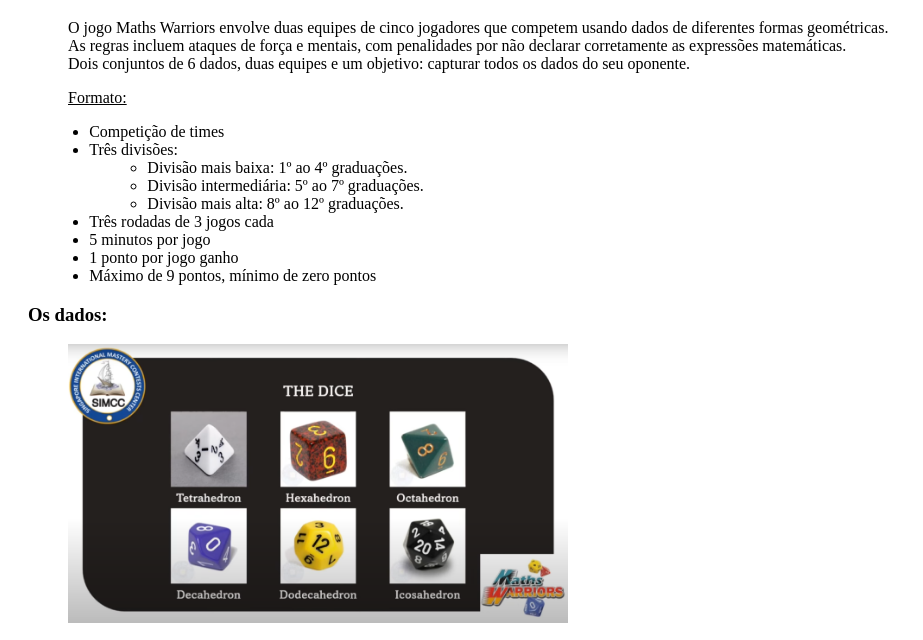
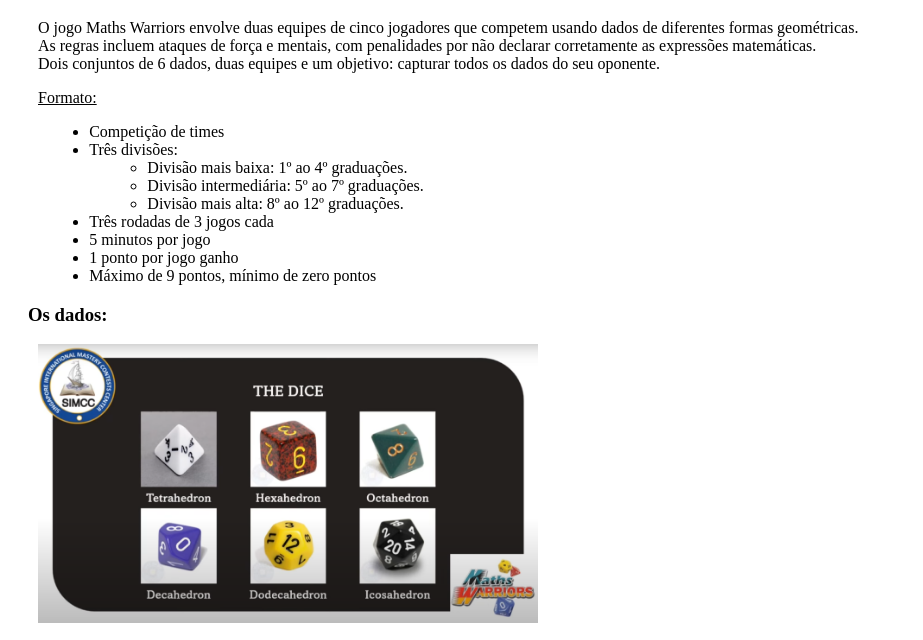
Before and after one commit to amplexoedu/SIMOC, a plain HTML site: page MathsWarriors/MathsWarriors.html in a window 1280 px wide. Shown: the part 89-729 px from the top of the page, without its empty margins (0-923 px from the left). Drawn offline with Linux system fonts and the light colour scheme.

Commit message:
correcting padding

```diff
--- a/MathsWarriors/style.css
+++ b/MathsWarriors/style.css
@@ -3,7 +3,7 @@ body {
 }
 
 p {
- padding-left: 40px;
+ padding-left: 10px;
  padding-right: 0px;
 }
 
```
Also changed, not shown: MathsWarriors/MathsWarriors.html (+3 -1 lines).
